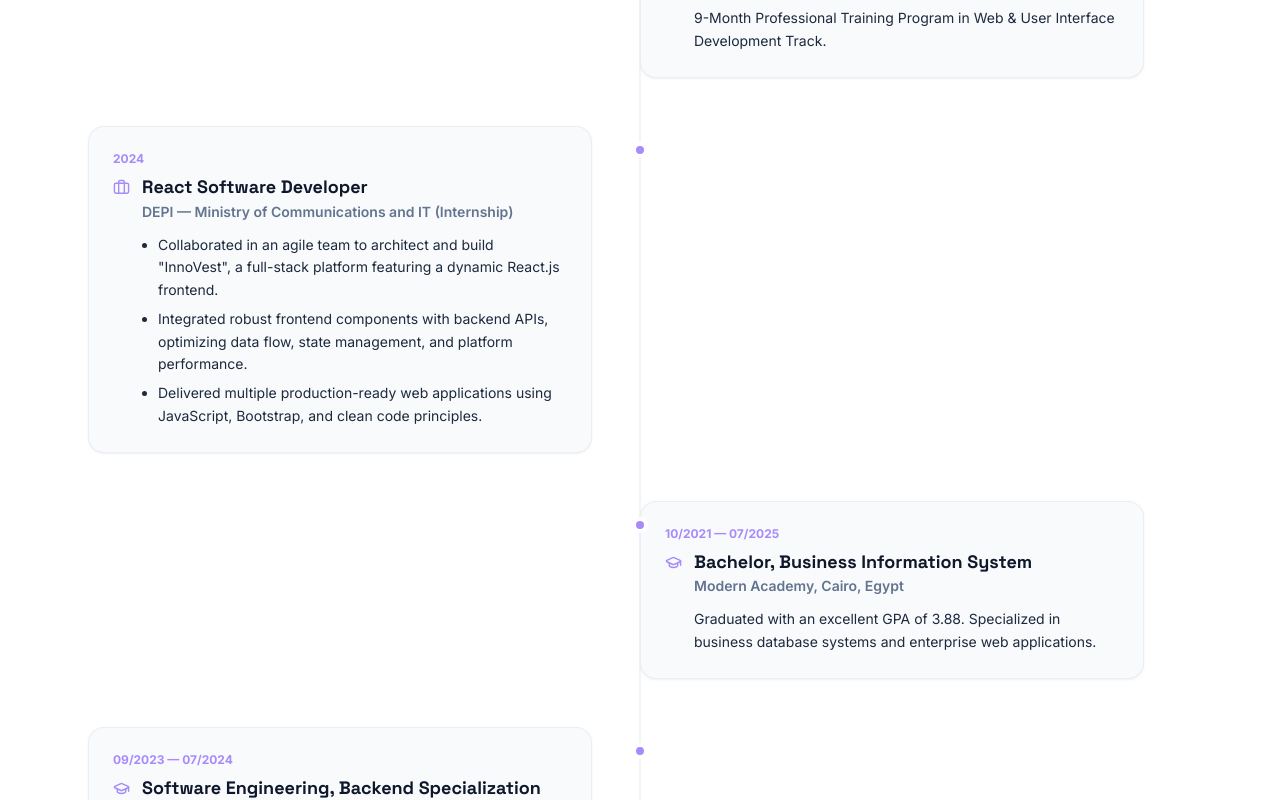
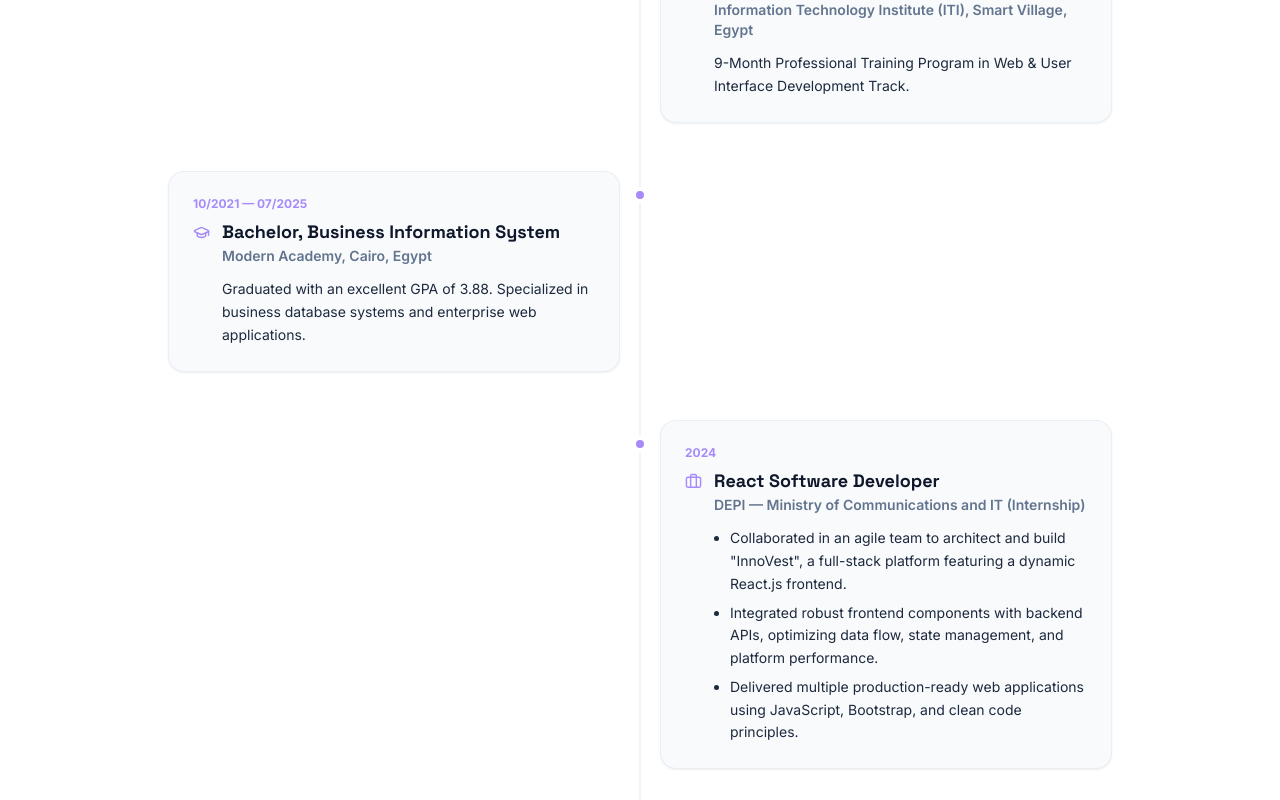
Before and after one commit to MarwaAshraf1812/My_Portfolio, a React (Vite) app: page / in a window 1280 px wide. Shown: the part 3040-3840 px from the top of the page. Built offline with nearby package versions, Linux system fonts and the light colour scheme.

Commit message:
feat: update timeline layout, reorder education data, and fix image pathing in footer and navbar

```diff
--- a/src/components/Footer.jsx
+++ b/src/components/Footer.jsx
@@ -5,7 +5,7 @@ export default function Footer() {
     <footer className="border-t border-slate-100 dark:border-slate-900 py-8 bg-slate-50 dark:bg-[#0D0D0F]">
       <div className="max-w-6xl mx-auto px-6 flex flex-col sm:flex-row items-center justify-between text-sm text-slate-500 dark:text-[#9CA3AF] space-y-4 sm:space-y-0">
         <div className="flex items-center">
-          <img src="/logo.png" alt="Marwa Ashraf Logo" className="h-6 w-auto rounded-md" />
+          <img src={`${import.meta.env.BASE_URL}logo.png`} alt="Marwa Ashraf Logo" className="h-6 w-auto rounded-md" />
         </div>
         <p>© {new Date().getFullYear()} Marwa Ashraf Abdullah All rights reserved.</p>
       </div>
--- a/src/components/Navbar.jsx
+++ b/src/components/Navbar.jsx
@@ -41,7 +41,7 @@ export default function Navbar({ isDark, setIsDark, activeSection }) {
             href="#about"
             className="flex items-center hover:opacity-95 transition-opacity"
           >
-            <img src="/logo.png" alt="Marwa Ashraf Logo" className="h-6 w-auto rounded-md" />
+            <img src={`${import.meta.env.BASE_URL}logo.png`} alt="Marwa Ashraf Logo" className="h-6 w-auto rounded-md" />
           </a>
 
           <div className="hidden sm:flex items-center space-x-6">
--- a/src/components/Timeline.jsx
+++ b/src/components/Timeline.jsx
@@ -26,7 +26,7 @@ export default function Timeline() {
               <div key={idx} className={`relative flex flex-col md:flex-row items-stretch ${isLeft ? 'md:flex-row-reverse' : ''}`}>
 
                 <div className="absolute left-8 md:left-1/2 transform -translate-y-1/2 md:-translate-x-1/2 w-4 h-4 rounded-full bg-[#A78BFA] border-4 border-white dark:border-[#0D0D0F] z-10" style={{ top: '24px' }} />
-                <div className="w-full md:w-1/2 pl-16 md:pl-0 md:px-12">
+                <div className={`w-full md:w-1/2 pl-16 ${isLeft ? 'md:pl-5 md:pr-20' : 'md:pl-20 md:pr-5'}`}>
                   <motion.div
                     initial={{ opacity: 0, y: 20 }}
                     whileInView={{ opacity: 1, y: 0 }}
--- a/src/data/portfolioData.js
+++ b/src/data/portfolioData.js
@@ -62,6 +62,13 @@ export const timelineData = [
     type: 'education'
   },
   {
+    year: '10/2021 — 07/2025',
+    role: 'Bachelor, Business Information System',
+    company: 'Modern Academy, Cairo, Egypt',
+    description: 'Graduated with an excellent GPA of 3.88. Specialized in business database systems and enterprise web applications.',
+    type: 'education'
+  },
+  {
     year: '2024',
     role: 'React Software Developer',
     company: 'DEPI — Ministry of Communications and IT (Internship)',
@@ -71,13 +78,6 @@ export const timelineData = [
       'Delivered multiple production-ready web applications using JavaScript, Bootstrap, and clean code principles.'
     ],
     type: 'work'
-  },
-  {
-    year: '10/2021 — 07/2025',
-    role: 'Bachelor, Business Information System',
-    company: 'Modern Academy, Cairo, Egypt',
-    description: 'Graduated with an excellent GPA of 3.88. Specialized in business database systems and enterprise web applications.',
-    type: 'education'
   },
   {
     year: '09/2023 — 07/2024',
```
